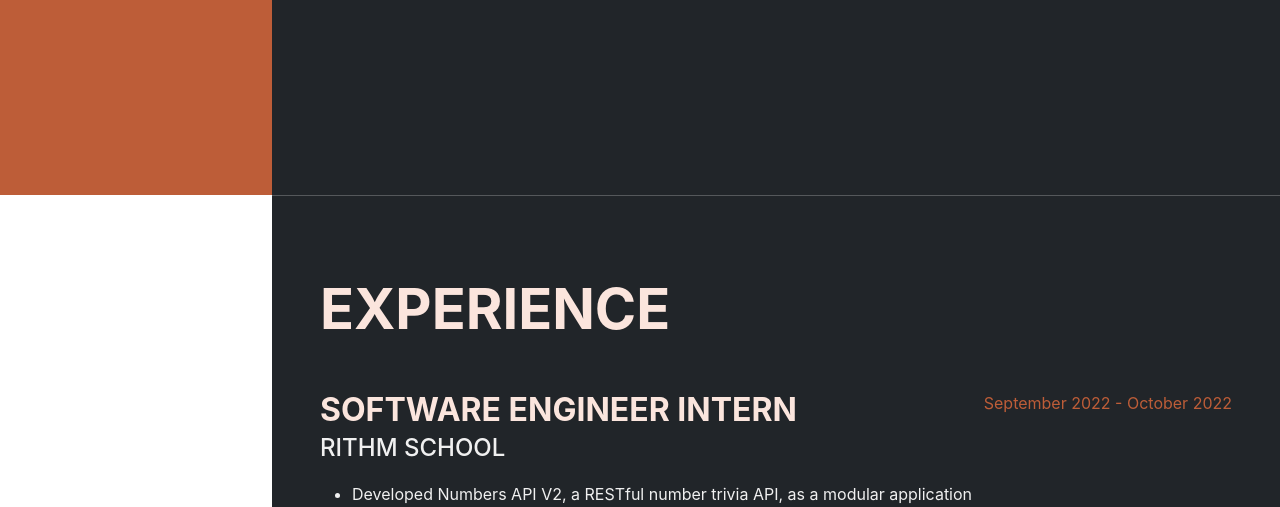
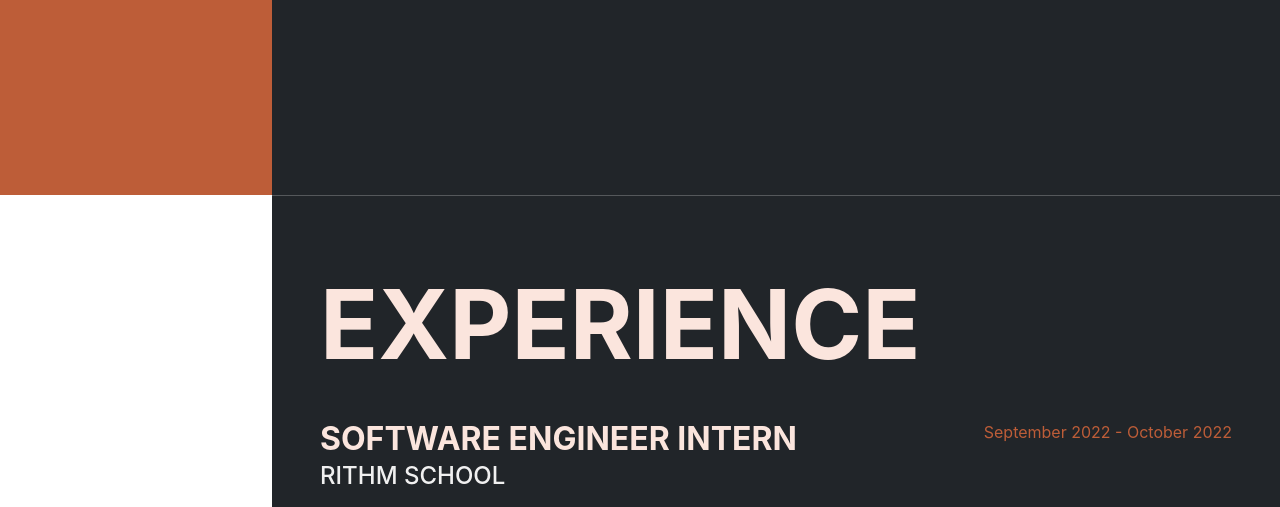
Before and after one commit to edmondsoun/personal-website, a website: page dist/index.html in a window 1280 px wide. Shown: the part 605-1112 px from the top of the page. Drawn offline with nearby package versions, Linux system fonts and the light colour scheme; a web font is replaced by a local one.

Commit message:
minor scaling changes

```diff
--- a/dist/index.html
+++ b/dist/index.html
@@ -67,7 +67,7 @@
         <!-- Experience-->
         <section class="resume-section" id="experience">
             <div class="resume-section-content">
-                <h2 class="mb-5">Experience</h2>
+                <h1 class="mb-5">Experience</h2>
                 <div class="d-flex flex-column flex-md-row justify-content-between mb-5">
                     <div class="flex-grow-1">
                         <h3 class="mb-0">Software Engineer Intern</h3>
```
